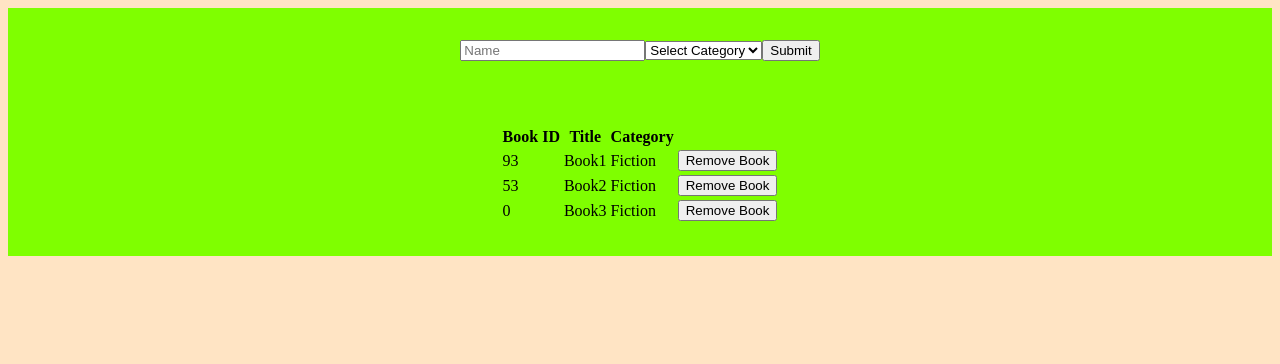
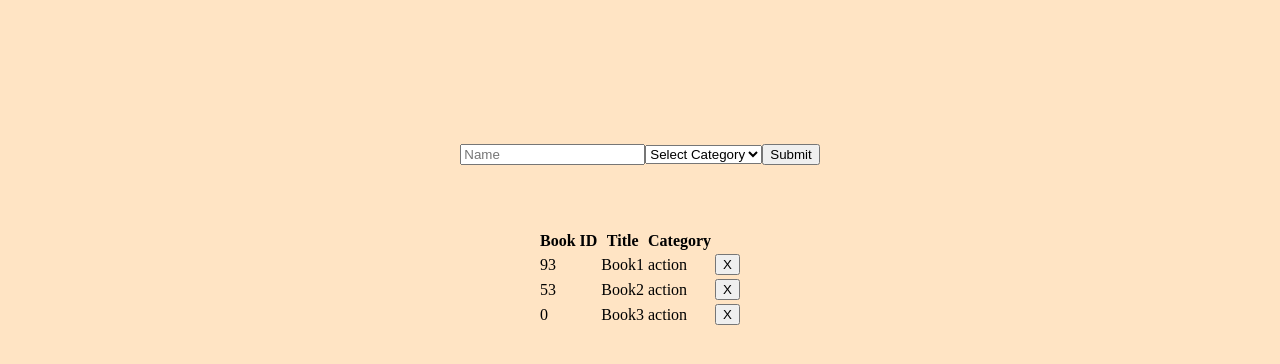
Before and after one commit to Jarfsoft/bookstore, a React (Create React App) app: page / in a window 1280 px wide. Shown: the top 364 px of the page. Built offline with nearby package versions, Linux system fonts and the light colour scheme.

Commit message:
Fix random number bug, clean category after submit, add margin to elements, change Remove Book for x

```diff
--- a/src/components/Book.js
+++ b/src/components/Book.js
@@ -15,7 +15,7 @@ const Book = ({ book }) => {
       <td>{book.id}</td>
       <td>{book.title}</td>
       <td>{book.category}</td>
-      <td><button type="button" onClick={clickHandler}>Remove Book</button></td>
+      <td><button type="button" onClick={clickHandler}>X</button></td>
     </tr>
   );
 };
--- a/src/components/BooksForm.js
+++ b/src/components/BooksForm.js
@@ -13,15 +13,15 @@ const BooksForm = () => {
 
   const handleSubmit = (e) => {
     e.preventDefault();
-    setNewBook({ ...newBook, id: Math.floor(Math.random() * 100) });
+    setNewBook({ ...newBook });
     dispatch(actions.addBook(newBook));
-    setNewBook({ ...newBook, title: '' });
+    setNewBook({ ...newBook, title: '', category: '' });
   };
 
   return (
     <form onSubmit={handleSubmit}>
-      <input type="text" required id="name" placeholder="Name" value={newBook.title} onChange={(e) => setNewBook({ ...newBook, title: e.target.value })} />
-      <select name="category" required id="category" onChange={(e) => setNewBook({ ...newBook, category: e.target.value })}>
+      <input type="text" required id="name" placeholder="Name" value={newBook.title} onChange={(e) => setNewBook({ ...newBook, title: e.target.value, id: Math.floor(Math.random() * 100) })} />
+      <select name="category" required id="category" value={newBook.category} onChange={(e) => setNewBook({ ...newBook, category: e.target.value })}>
         <option value="">Select Category</option>
         <option value="action">Action</option>
         <option value="biography">Biography</option>
--- a/src/index.css
+++ b/src/index.css
@@ -1,5 +1,6 @@
 body {
   background-color: bisque;
+  margin-top: 7rem;
 }
 
 .main-cont {
@@ -7,7 +8,6 @@ body {
   flex-direction: column;
   justify-content: center;
   align-items: center;
-  background: chartreuse;
 }
 
 .main-components {
--- a/src/reducers/books.js
+++ b/src/reducers/books.js
@@ -1,8 +1,8 @@
 const stateDefault = {
   list: [
-    { id: Math.floor(Math.random() * 100), title: 'Book1', category: 'Fiction' },
-    { id: Math.floor(Math.random() * 100), title: 'Book2', category: 'Fiction' },
-    { id: Math.floor(Math.random() * 100), title: 'Book3', category: 'Fiction' },
+    { id: Math.floor(Math.random() * 100), title: 'Book1', category: 'action' },
+    { id: Math.floor(Math.random() * 100), title: 'Book2', category: 'action' },
+    { id: Math.floor(Math.random() * 100), title: 'Book3', category: 'action' },
   ],
 };
 
```
